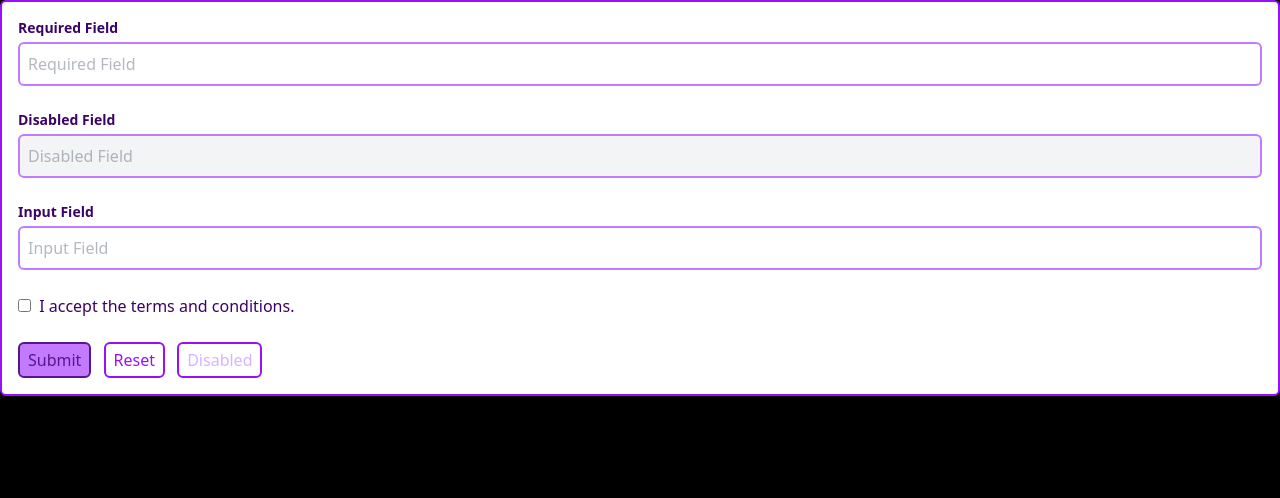
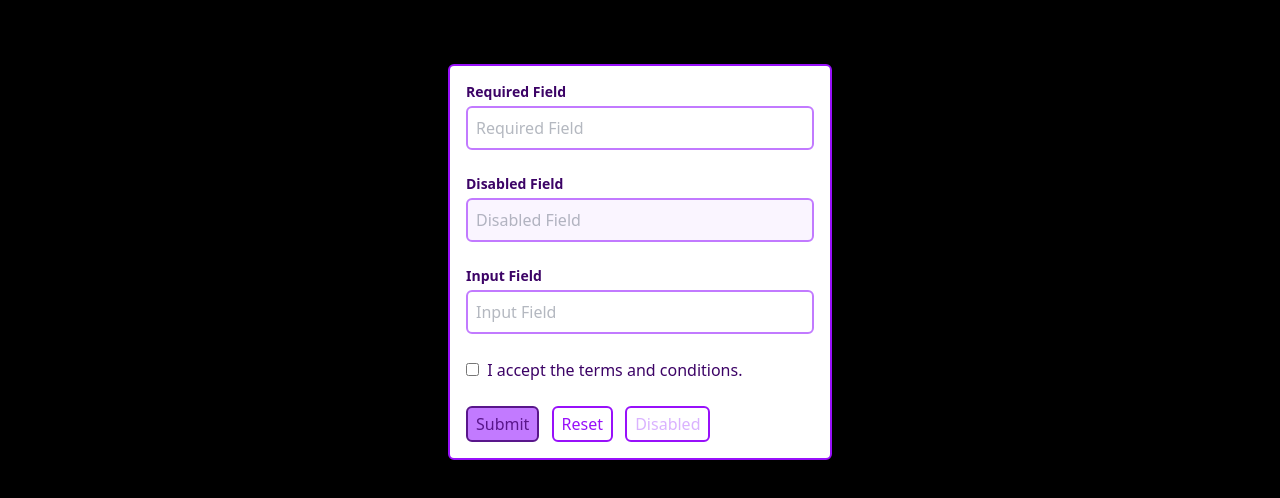
Before and after one commit to Zuwaynib/Mug-and-muffins, a plain HTML site: page index.html in a window 1280 px wide. Drawn offline with nearby package versions, Linux system fonts and the light colour scheme.

Commit message:
border-current sets the border color to text color

```diff
--- a/index.html
+++ b/index.html
@@ -72,7 +72,7 @@
     </div> -->
     <form
       onsubmit="event.preventDefault()"
-      class="container mx-auto space-y-6 rounded-md border-2 border-purple-600 bg-white p-4 text-purple-950 shadow-md"
+      class="container mx-auto space-y-6 w-96 mt-16 rounded-md border-2 border-purple-600 bg-white p-4 text-purple-950 shadow-md"
     >
       <div class="space-y-1">
         <label for="required" class="block text-sm font-semibold"
@@ -93,7 +93,7 @@
         <input
           id="disabled"
           placeholder="Disabled Field"
-          class="w-full border-2 border-purple-400 rounded-md p-2 text-gray-500 bg-gray-100"
+          class="w-full border-2 border-purple-400 rounded-md p-2 text-gray-500 disabled:bg-purple-50"
           disabled
         />
       </div>
@@ -116,7 +116,7 @@
 
       <div class="space-x-2">
         <button
-          class="border-2 border-purple-900 bg-purple-400 text-purple-900 px-2 py-1 rounded-md hover:bg-purple-500"
+          class="border-2 border-current bg-purple-400 text-purple-900 px-2 py-1 rounded-md hover:bg-purple-500"
         >
           Submit
         </button>
```
